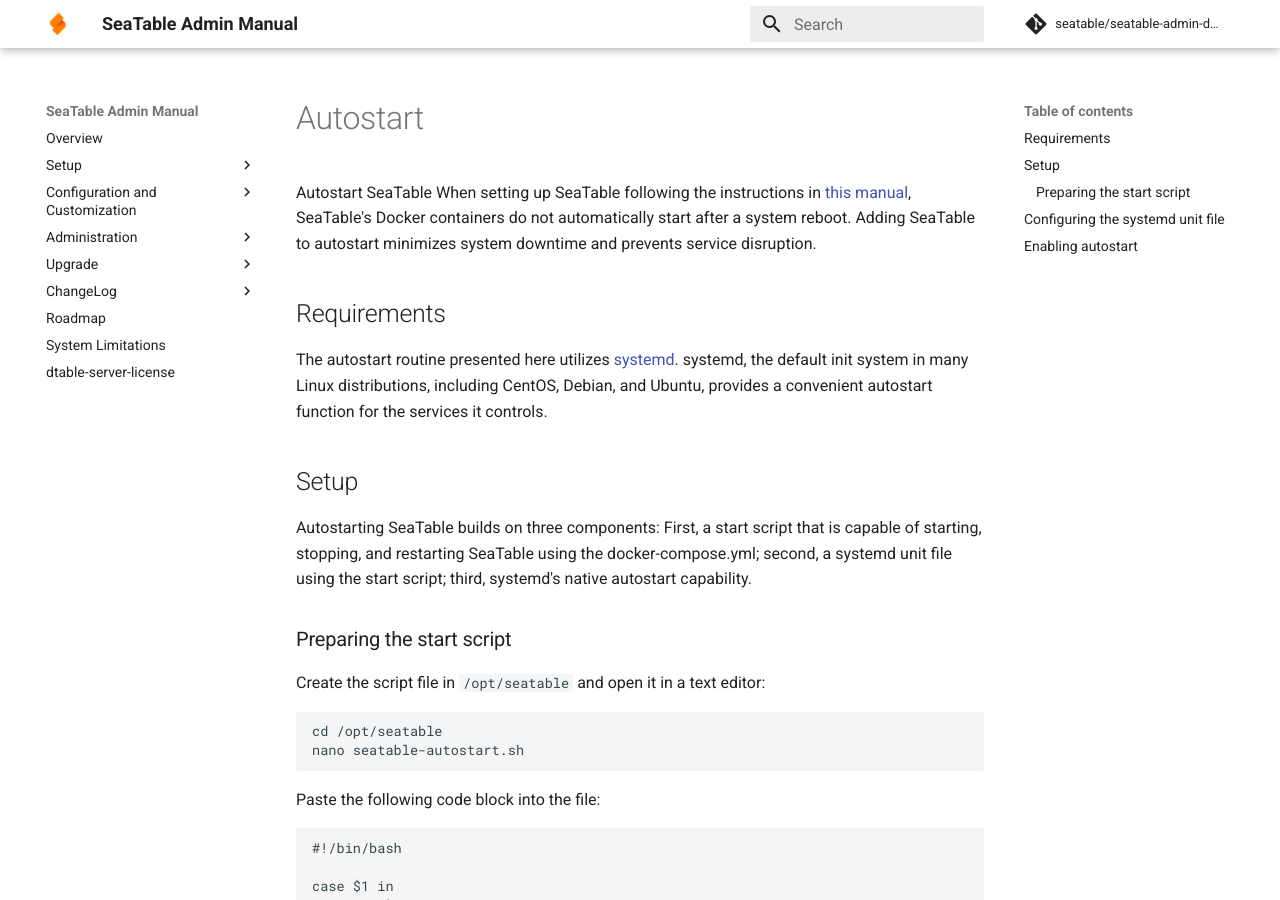
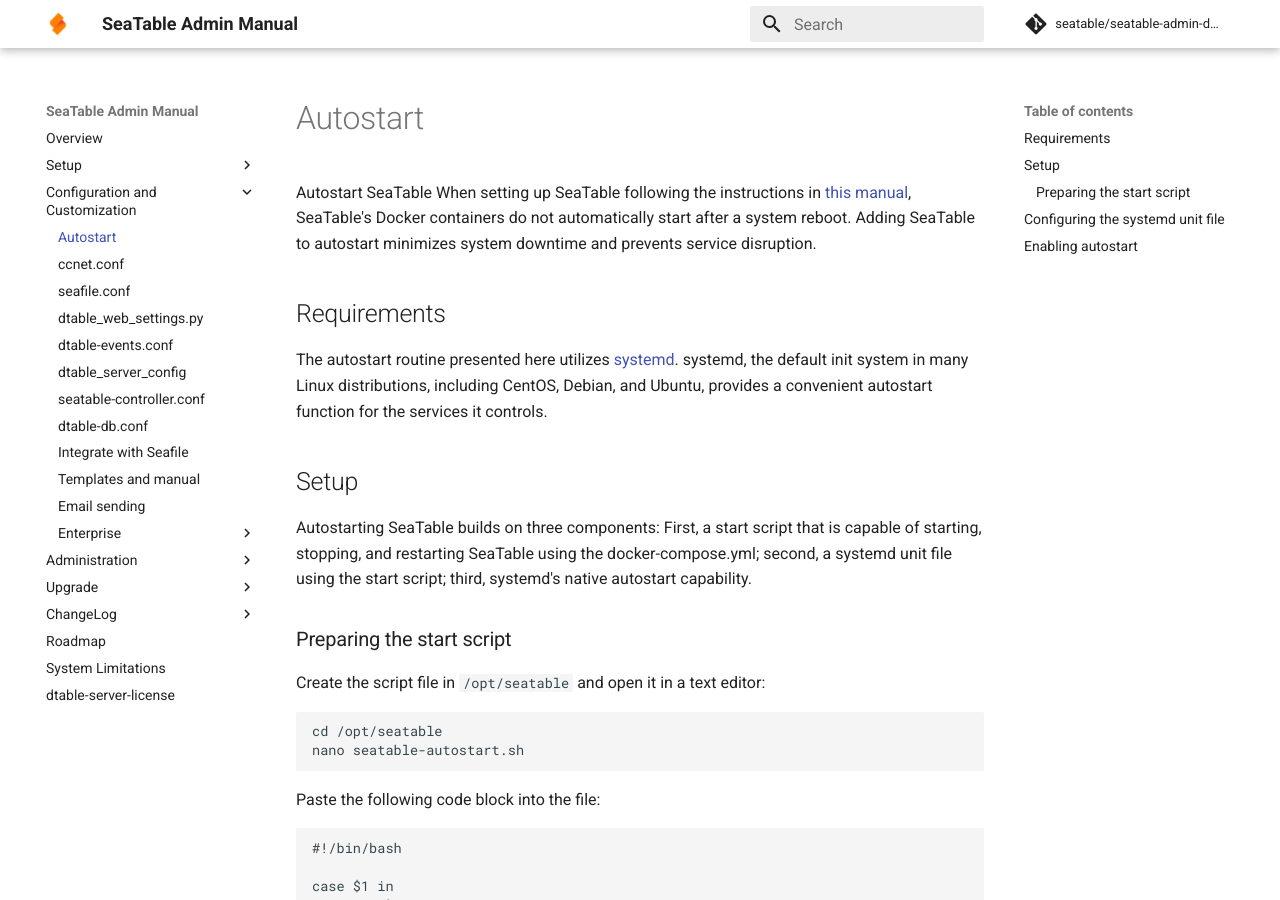
Before and after one commit to seatable/seatable-admin-docs, an MkDocs documentation site: the page built from manual/config/autostart.md, in a window 1280 px wide and 900 px high. Built offline with MkDocs 1.6.1 and Material for MkDocs 9.7.7, drawn with Linux system fonts in a browser that asks for light colours; comment, search, counter and statistics services are not loaded.

Commit message:
Add Autostart to the navigation

```diff
--- a/mkdocs.yml
+++ b/mkdocs.yml
@@ -57,6 +57,7 @@
       - Customization: docker/Python-Runner/Customize SeaTable Python Runner.md
     - Migrate SeaTable DE to EE: docker/Enterprise-Edition/migrate_from_seatable_ce_server.md
   - Configuration and Customization:
+    - Autostart: config/autostart.md
     - ccnet.conf: config/ccnet-conf.md
     - seafile.conf: config/seafile-conf.md
     - dtable_web_settings.py: config/dtable_web_settings.md
```
Also changed, not shown: manual/config/autostart.md (renamed from manual/config/Autostart.md).
